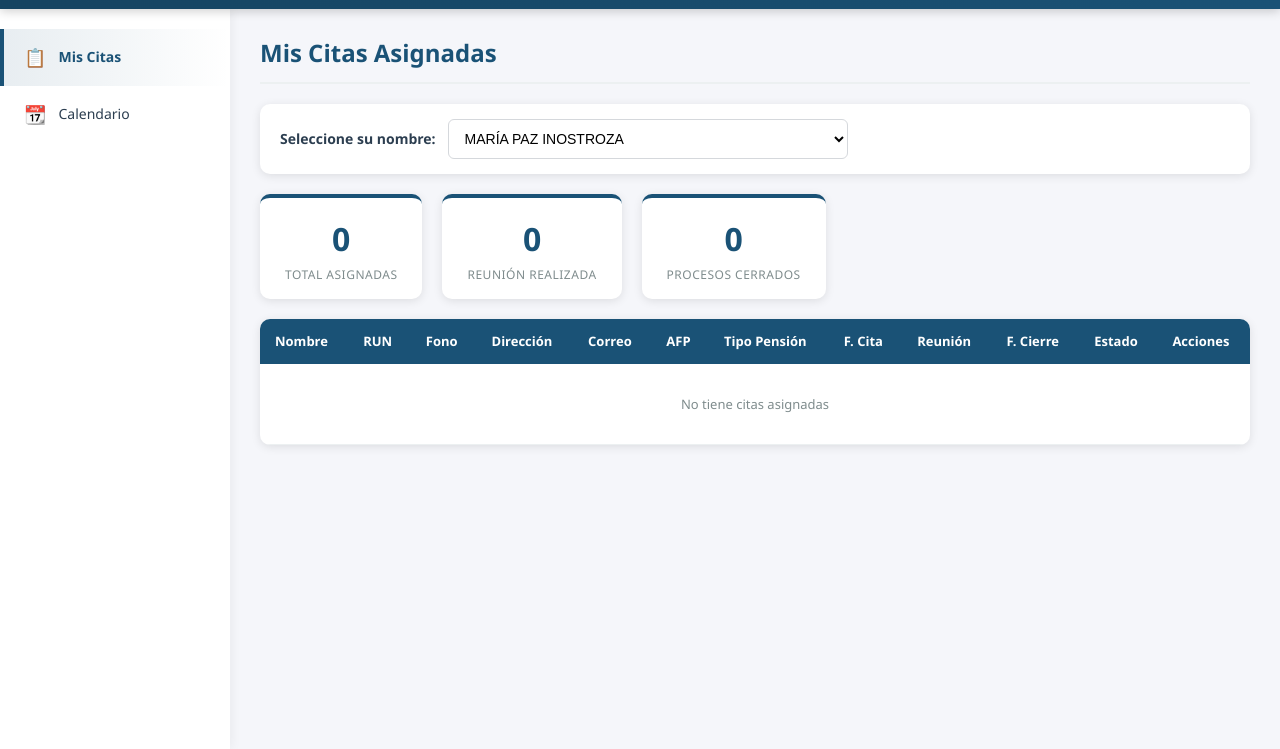
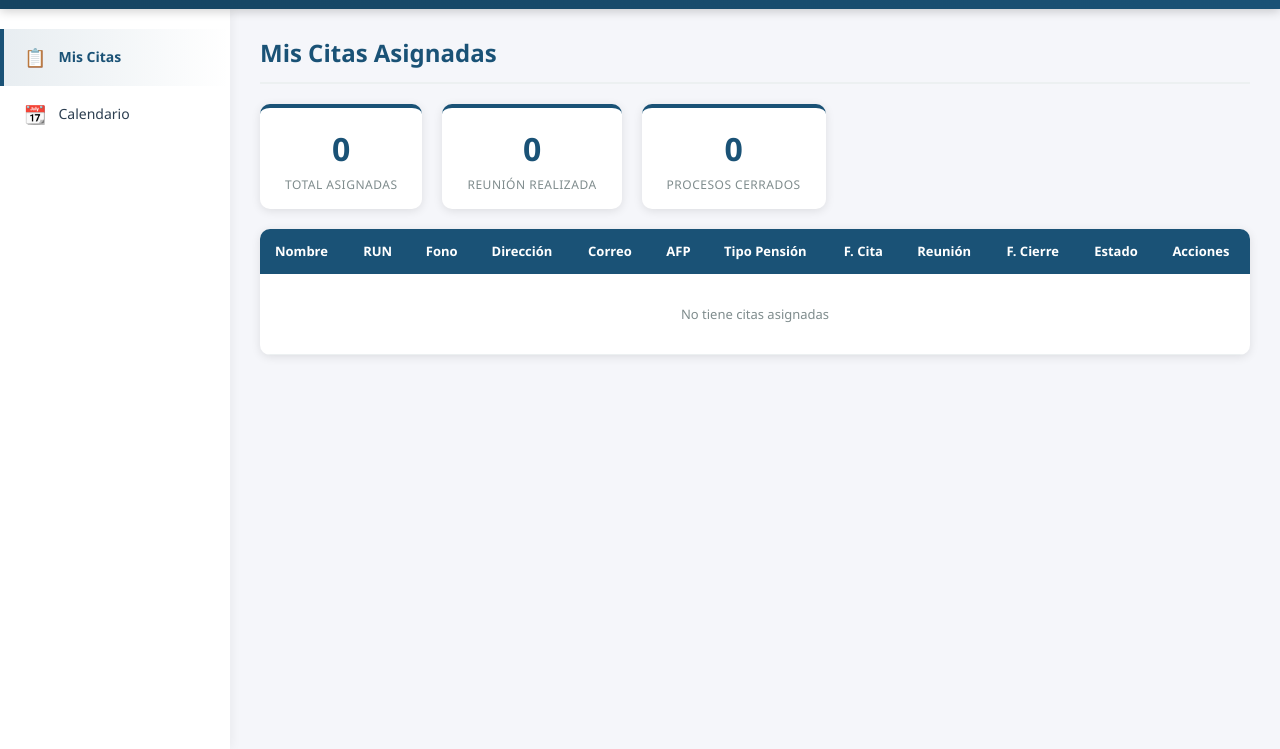
Before and after one commit to JorgeWaiki85/Pensiones, a plain HTML site: page ejecutivo.html in a window 1280 px wide. Shown: the part 51-800 px from the top of the page. Drawn offline with Linux system fonts and the light colour scheme; sample sign-in values are in the browser's storage.

Commit message:
fix: cada ejecutivo solo ve sus citas, se elimina selector de nombre

```diff
--- a/app.js
+++ b/app.js
@@ -725,28 +725,12 @@ function citasSearchText(c) {
     ].join(' ').toLowerCase();
 }
 
-let myAssignedEjecutivo = localStorage.getItem('pensiones_ejecutivo') || 'MARÍA PAZ INOSTROZA';
-
-function cambiarEjecutivo() {
-    const selectEl = document.getElementById('selectEjecutivo');
-    if (selectEl) {
-        myAssignedEjecutivo = selectEl.value;
-        localStorage.setItem('pensiones_ejecutivo', myAssignedEjecutivo);
-        loadMisCitas();
-        loadCalendar();
-    }
-}
+let myAssignedEjecutivo = localStorage.getItem('pensiones_ejecutivo') || '';
 
 function loadMisCitas() {
     citas = getStoredCitas();
     const tbody = document.getElementById('misCitasTableBody');
     if (!tbody) return;
-
-    // Sincronizar selector
-    const selectEl = document.getElementById('selectEjecutivo');
-    if (selectEl && selectEl.value !== myAssignedEjecutivo) {
-        selectEl.value = myAssignedEjecutivo;
-    }
 
     const myCitas = citas.filter(c => c.ejecutivo === myAssignedEjecutivo);
 
@@ -1148,18 +1132,6 @@ function refrescarSelects() {
         selectFiltro.appendChild(optSin);
         selectFiltro.value = actual;
     }
-
-    const selectEjecutivoPanel = document.getElementById('selectEjecutivo');
-    if (selectEjecutivoPanel) {
-        selectEjecutivoPanel.innerHTML = '';
-        EJECUTIVOS.forEach(e => {
-            const opt = document.createElement('option');
-            opt.value = e.nombre;
-            opt.textContent = e.nombre;
-            selectEjecutivoPanel.appendChild(opt);
-        });
-        selectEjecutivoPanel.value = myAssignedEjecutivo;
-    }
 }
 
 // ==================== NOTIFICACIÓN WHATSAPP ====================
--- a/ejecutivo.html
+++ b/ejecutivo.html
@@ -37,26 +37,6 @@
             <!-- Mis Citas -->
             <section id="misCitas" class="section active">
                 <h2>Mis Citas Asignadas</h2>
-
-                <div class="executive-selector">
-                    <label for="selectEjecutivo">Seleccione su nombre:</label>
-                    <select id="selectEjecutivo" onchange="cambiarEjecutivo()">
-                        <option value="MARÍA PAZ INOSTROZA">MARÍA PAZ INOSTROZA</option>
-                        <option value="PAULINA INOSTROZA">PAULINA INOSTROZA</option>
-                        <option value="CARLOS VALLADARES">CARLOS VALLADARES</option>
-                        <option value="EVELYN VALLADARES">EVELYN VALLADARES</option>
-                        <option value="MAYROBERT BUSTILLO">MAYROBERT BUSTILLO</option>
-                        <option value="DANIELA PÉREZ">DANIELA PÉREZ</option>
-                        <option value="ANDRES ORREGO">ANDRES ORREGO</option>
-                        <option value="WENDOLIN GONZÁLEZ">WENDOLIN GONZÁLEZ</option>
-                        <option value="RENATA LAGOS">RENATA LAGOS</option>
-                        <option value="PAOLA RAMÍREZ">PAOLA RAMÍREZ</option>
-                        <option value="JOAN SALFATE">JOAN SALFATE</option>
-                        <option value="GHISLAINE CÁCERES">GHISLAINE CÁCERES</option>
-                        <option value="EMILY DÍAZ">EMILY DÍAZ</option>
-                        <option value="ARIANY RIOS">ARIANY RIOS</option>
-                    </select>
-                </div>
 
                 <div class="stats-row">
                     <div class="mini-stat">
```
